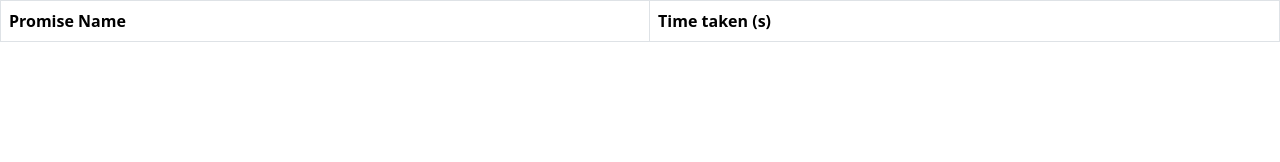
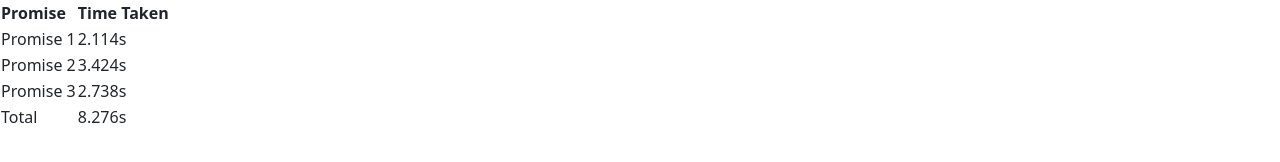
Before and after one commit to acciojob/wait-for-multiple-promises-rahulsh3105, a website: page main.html in a window 1280 px wide. Drawn offline with nearby package versions, Linux system fonts and the light colour scheme.

Commit message:
created a submission

```diff
--- a/main.html
+++ b/main.html
@@ -13,15 +13,19 @@
 
   <body>
     <!-- the entire body must be written by student -->
-    <table class="table table-striped table-hover table-bordered">
-      <thead>
-        <tr>
-          <th>Promise Name</th>
-          <th>Time taken (s)</th>
-        </tr>
-      </thead>
-      <tbody id="output"></tbody>
-    </table>
+    <table class=<table>
+  <thead>
+    <tr>
+      <th>Promise</th>
+      <th>Time Taken</th>
+    </tr>
+  </thead>
+  <tbody>
+    <tr id="loading-row">
+      <td colspan="2">Loading...</td>
+    </tr>
+  </tbody>
+</table>
 
     <script type="text/javascript" src="./script.js"></script>
     <script
--- a/script.js
+++ b/script.js
@@ -1,43 +1,42 @@
-//your JS code here. If required.
-// Get the table and tbody elements
-const table = document.getElementById("myTable");
-const tbody = table.getElementsByTagName("tbody")[0];
+// Function to create a promise that resolves after a random time between 1 and 3 seconds
+function createPromise() {
+  const randomTime = Math.floor(Math.random() * 3000) + 1000;
+  return new Promise(resolve => setTimeout(() => resolve(randomTime), randomTime));
+}
 
-// Add a row to the table with loading text
-const loadingRow = tbody.insertRow();
-const loadingCell = loadingRow.insertCell();
-loadingCell.colSpan = 2;
-loadingCell.innerHTML = "Loading...";
+// Create an array of three promises
+const promises = [createPromise(), createPromise(), createPromise()];
 
-// Create an array of 3 promises
-const promises = [
-  new Promise(resolve => setTimeout(() => resolve("Promise 1"), Math.floor(Math.random() * 3000) + 1000)),
-  new Promise(resolve => setTimeout(() => resolve("Promise 2"), Math.floor(Math.random() * 3000) + 1000)),
-  new Promise(resolve => setTimeout(() => resolve("Promise 3"), Math.floor(Math.random() * 3000) + 1000))
-];
-
-// Wait for all promises to resolve using Promise.all
+// Wait for all the promises to resolve
 Promise.all(promises)
   .then(results => {
-    // Remove the loading row from the table
-    tbody.deleteRow(0);
+    const loadingRow = document.getElementById('loading-row');
+    const tbody = loadingRow.parentNode;
 
-    // Add rows for each promise and the total time
-    let totalTime = 0;
-    results.forEach((result, index) => {
-      const row = tbody.insertRow();
-      const promiseCell = row.insertCell();
-      const timeCell = row.insertCell();
-      promiseCell.innerHTML = `Promise ${index+1}`;
-      const timeTaken = Math.round(performance.now() - totalTime) / 1000;
-      timeCell.innerHTML = timeTaken.toFixed(3);
-      totalTime += timeTaken;
+    // Remove the loading row
+    tbody.removeChild(loadingRow);
+
+    // Add the rows with the promise names and their respective times
+    results.forEach((time, index) => {
+      const promiseNumber = index + 1;
+      const tr = document.createElement('tr');
+      const tdPromise = document.createElement('td');
+      const tdTime = document.createElement('td');
+      tdPromise.textContent = `Promise ${promiseNumber}`;
+      tdTime.textContent = `${(time / 1000).toFixed(3)}s`;
+      tr.appendChild(tdPromise);
+      tr.appendChild(tdTime);
+      tbody.appendChild(tr);
     });
 
-    // Add a row for the total time taken
-    const row = tbody.insertRow();
-    const promiseCell = row.insertCell();
-    const timeCell = row.insertCell();
-    promiseCell.innerHTML = "Total";
-    timeCell.innerHTML = totalTime.toFixed(3);
+    // Add the row with the total time taken to resolve all promises
+    const totalTime = results.reduce((total, time) => total + time, 0) / 1000;
+    const tr = document.createElement('tr');
+    const tdTotal = document.createElement('td');
+    const tdTotalTime = document.createElement('td');
+    tdTotal.textContent = 'Total';
+    tdTotalTime.textContent = `${totalTime.toFixed(3)}s`;
+    tr.appendChild(tdTotal);
+    tr.appendChild(tdTotalTime);
+    tbody.appendChild(tr);
   });
```
